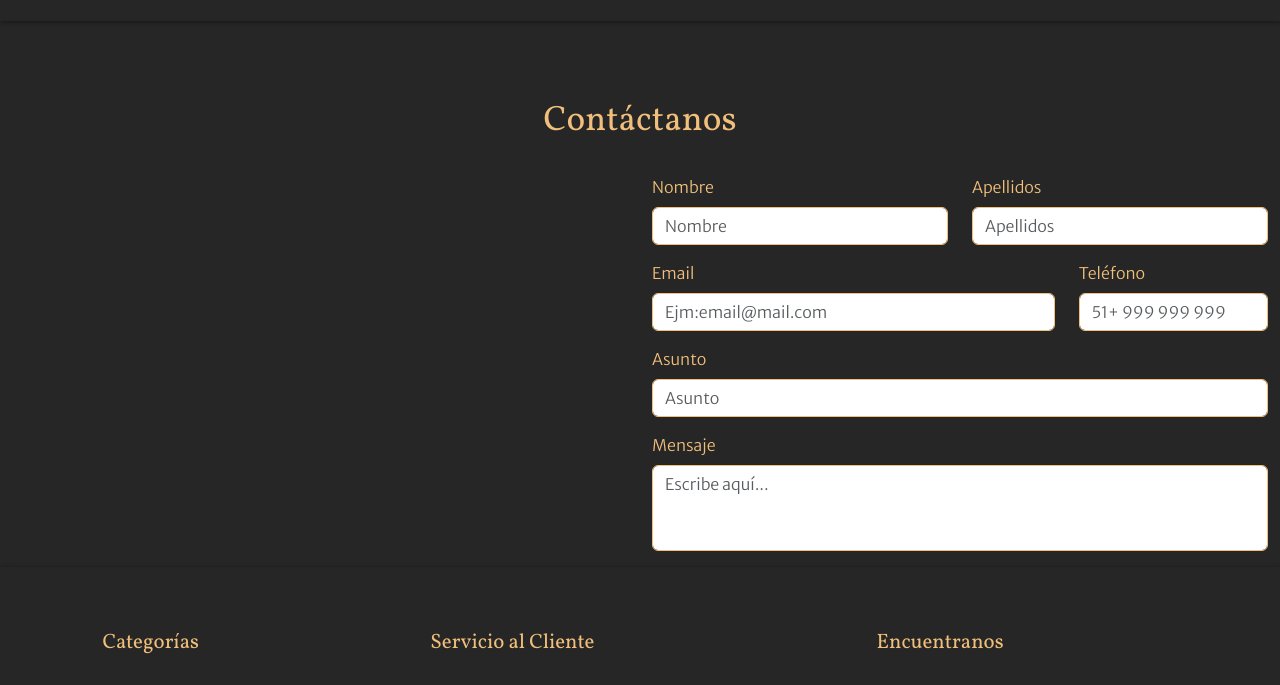
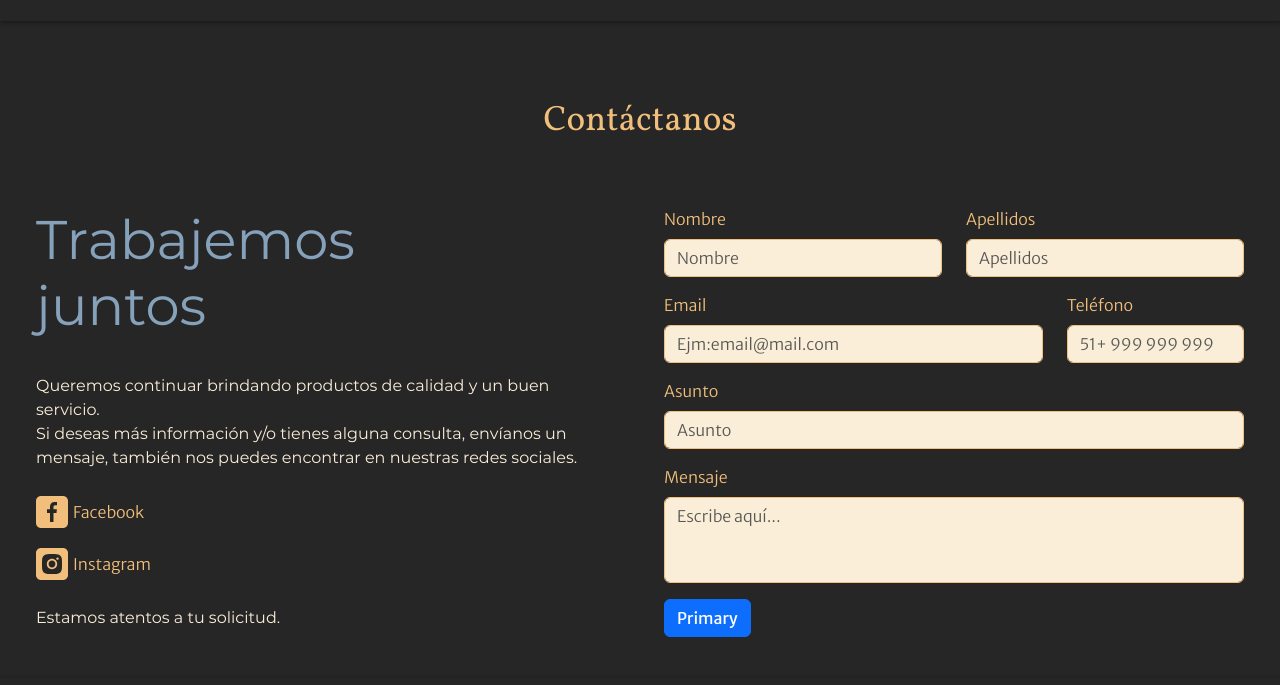
Before and after one commit to FlorRivas/Proyecto_final_Flor_Rivas, a plain HTML site: page paginas/contactanos.html in a window 1280 px wide. Shown: the part 75-760 px from the top of the page. Drawn offline with nearby package versions, Linux system fonts and the light colour scheme.

Commit message:
Actualizando pagina contacto, index y hoja de estilo

```diff
--- a/css/estilos.css
+++ b/css/estilos.css
@@ -34,6 +34,13 @@ body {
     font-weight: lighter;
 }
 
+h1{
+    font-family: 'Montserrat-Regular';
+    font-size: 3.4rem;
+    color: #FBEED9;
+    margin-bottom: 0;
+}
+
 /* Menu mobile */
 
 .fa-solid{
@@ -45,6 +52,11 @@ body {
     display: none;
 }
 
+/* Fin menu mobile */
+
+.dp_block{
+    display: block;
+}
 
 /* Header */
 header{
@@ -102,18 +114,20 @@ ul li a {
 
 .cont_busqueda {
     width: 16rem;
-    background-color: #F1BF7B;
-    border-radius: 50px;
-    opacity: 10%;
+}
+
+#search_text input{
+    box-shadow: none;
 }
 
 #search_text {
-    /* display: inline-block; */
     width: 100%;
     height: 36px;
-    padding: 10px;
-    border-radius: 20px;
-    font-size: 16px;
+    padding: 8px;
+    border-radius: 15px;
+    font-size: .9rem;
+    background-color: #FBEED9;
+    box-shadow: none;
 }
 
 .iconos_header {
@@ -175,20 +189,28 @@ ul li a {
     padding-bottom: 36px;
 }
 
+/* Color primario */
+.c_primary{
+    color: #F1BF7B;
+}
+
 /* Color secundario */
 .c_s1{
-    color: #fbeed9;
+    color: #FBEED9;
 }
-
-.txt_enun {
-    font-family: 'Montserrat-Regular';
-    font-size: 3.5rem;
-    margin-bottom: 0;
+.c_s2{
+    color: #86A2BB;
 }
 
 .txt_descripcion {
     font-family: 'Montserrat-Regular';
     font-size: 1.875rem;
+    margin-bottom: 0;
+}
+
+.txt_descripcion_2 {
+    font-family: 'Montserrat-Regular';
+    font-size: 1rem;
     margin-bottom: 0;
 }
 
@@ -319,16 +341,17 @@ ul li a {
 }
 /* Fin de pag Nosotros */
 
+
 /* Pag Contactanos */
 
-.c_primary{
-    color: #F1BF7B;
+.content_contactanos{
+    padding: 2rem 1.5rem 2rem 1.5rem;
 }
 
 #contactanos input,
 #contactanos textarea{
-    color: #FBEED9;
-    /* background-color: #262626; */
+    color: #262626;
+    background-color: #FBEED9;
     border: 1px solid #F1BF7B;
     box-shadow: none;
     font-weight: inherit;
@@ -337,6 +360,13 @@ ul li a {
 textarea{
     resize: none;
 }
+
+fieldset {
+    min-width: 0;
+    padding: 0;
+    margin: 0;
+    border: 1;
+  }
 
 /* Fin de pag Contactanos */
 
@@ -377,7 +407,8 @@ footer{
     margin-bottom: 2rem;
 }
 
-.pie_pag ul .link_secc a{
+.pie_pag ul .link_secc a,
+.content_contactanos ul .link_secc a{
     cursor: pointer;
     display: flex;
     align-items: center;
@@ -399,7 +430,7 @@ footer{
 }
 
 .cont_pie_selec{
-    margin-bottom: 1rem;
+    margin-bottom: 2rem;
     width: 28%;
 }
 
--- a/paginas/contactanos.html
+++ b/paginas/contactanos.html
@@ -62,16 +62,32 @@
             <h2>Cont&#225;ctanos</h2>
           </div>
           <div class="content_contactanos">
-            <div class="row">
-              <div class="col-lg-6"></div>
+            <div class="row g-5">
               <div class="col-lg-6">
-                <div class="row">
-                  <div class="col-md-5"></div>
-                  <div class="col-md-4"></div>
-                  <div class="col-md-3"></div>
+                <div class="row pb-3">
+                  <article>
+                    <h1 class="c_s2 pdd_top">Trabajemos<span class="dp_block">juntos</span></h1>
+                    <p class="txt_descripcion_2 c_s1 pb-3">Queremos continuar brindando productos de calidad y un buen servicio.
+                    <span class="dp_block">Si deseas más información y/o tienes alguna consulta, envíanos un mensaje, también nos puedes encontrar en nuestras redes sociales.</span>
+                      </p>
+                    <ul class="ps-0">
+                      <li class="link_secc">
+                        <a href=""><i class="icn bi_fb"></i>Facebook</a>
+                      </li>
+                      <li class="link_secc">
+                        <a href=""><i class="icn bi_ig"></i>Instagram</a>
+                      </li>
+                    </ul>
+                    <p class="txt_descripcion_2 c_s1">Estamos atentos a tu solicitud.
+                      <!-- <span class="dp_block"><strong class="c_primary">POR AMOR</strong> te da las gracias por la preferencia.</span> -->
+                    </p>
+                  </article>
                 </div>
+              </div>
+              <div class="col-lg-6">
                 <div class="form">
                   <form method="post" action="/">
+                    <fieldset>
                     <div class="row">
                       <div class="mb-3 col-lg-6">
                         <label for="text" class="c_primary form-label">Nombre</label>
@@ -106,6 +122,8 @@
                         <textarea class="form-control" id="mensaje" rows="3" placeholder="Escribe aquí..." required></textarea>
                       </div>
                     </div>
+                    <button type="button" class="btn btn-primary">Primary</button>
+                  </fieldset>
                   </form>
                 </div>
               </div>
```
Also changed, not shown: index.html (+2 -2 lines).
